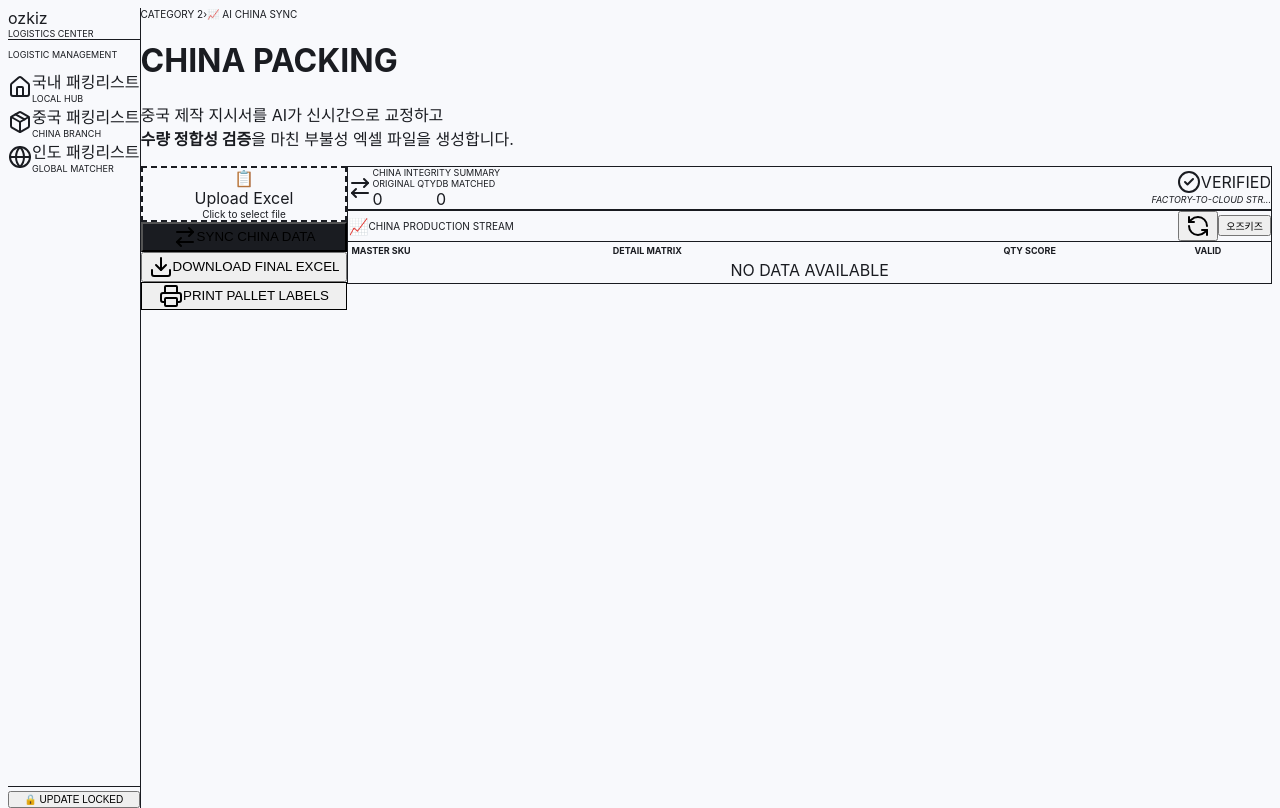
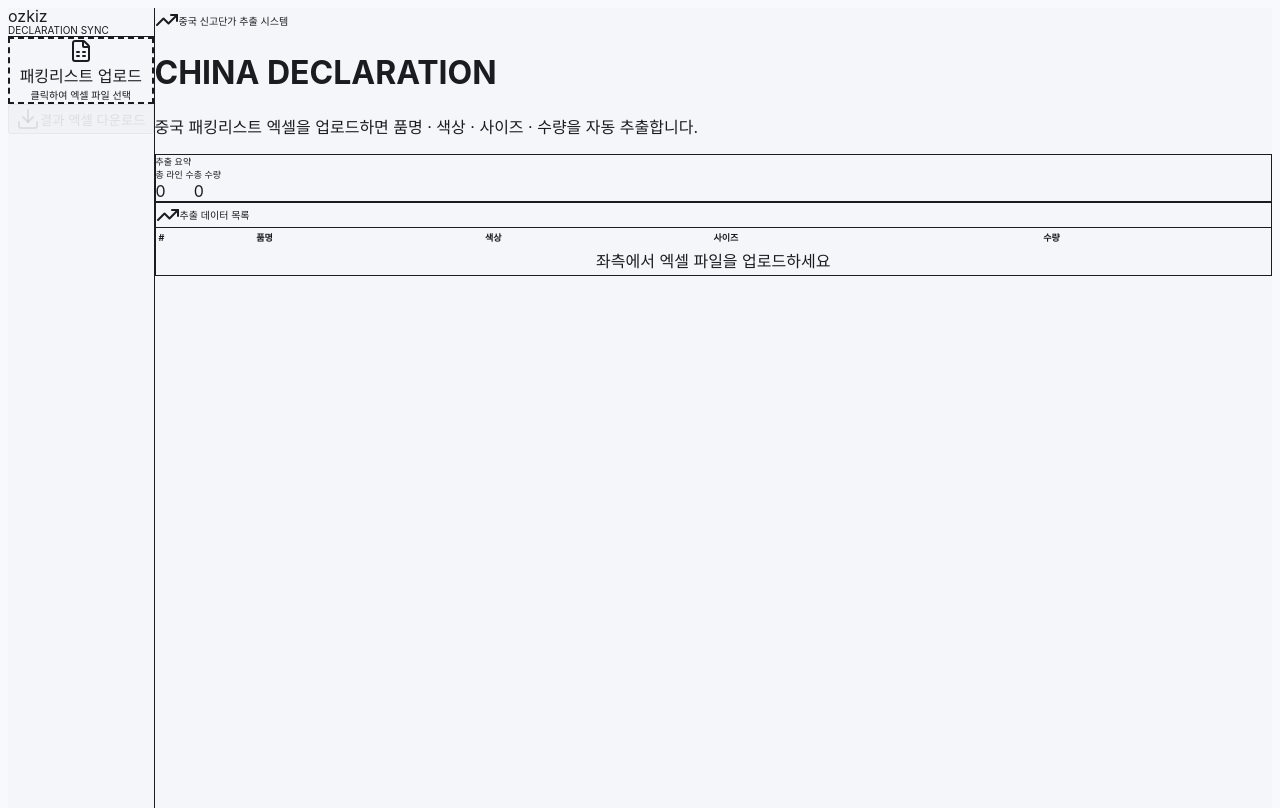
Before and after one commit to dkgkzizi/china-declaration-sync, a Next.js app: page / in a window 1280 px wide. Built offline with nearby package versions, Linux system fonts and the light colour scheme.

Commit message:
UI: Clean declaration-sync design, red+white style, no irrelevant nav

```diff
--- a/src/app/page.tsx
+++ b/src/app/page.tsx
@@ -2,7 +2,7 @@
 
 import { useState, useRef } from 'react';
 import * as XLSX from 'xlsx';
-import { RefreshCcw, Download, Printer, CheckCircle2, XCircle, ArrowRightLeft, Globe, Package, Home } from 'lucide-react';
+import { RefreshCcw, Download, FileSpreadsheet, CheckCircle2, XCircle, TrendingUp } from 'lucide-react';
 
 interface RowItem {
   id: string;
@@ -76,7 +76,7 @@ export default function Page() {
         }
       }
 
-      if (result.length === 0) setError('데이터를 추출하지 못했습니다.');
+      if (result.length === 0) setError('데이터를 추출하지 못했습니다. 파일을 확인해주세요.');
       else setRows(result);
     } catch (e: any) {
       setError(`오류: ${e.message}`);
@@ -88,60 +88,20 @@ export default function Page() {
   const totalQty = rows.reduce((s, r) => s + r.qty, 0);
 
   return (
-    <div className="flex h-screen bg-[#f8f9fc] overflow-hidden">
+    <div className="flex h-screen bg-[#f5f6fa] overflow-hidden">
 
-      {/* ─── 좌측 사이드바 ─── */}
-      <aside className="w-56 bg-white border-r border-slate-100 flex flex-col flex-shrink-0">
-        {/* 로고 */}
-        <div className="px-6 pt-8 pb-6 border-b border-slate-100">
-          <div className="text-2xl font-black text-red-500 tracking-tight">ozkiz</div>
-          <div className="text-[9px] font-bold text-slate-400 uppercase tracking-widest mt-0.5">Logistics Center</div>
+      {/* ── 좌측 패널 ── */}
+      <aside className="w-72 flex-shrink-0 bg-white border-r border-slate-100 flex flex-col p-8 gap-6">
+        {/* 브랜드 */}
+        <div className="pb-6 border-b border-slate-100">
+          <div className="text-2xl font-black text-red-500 tracking-tight leading-none">ozkiz</div>
+          <div className="text-[10px] font-bold text-slate-400 uppercase tracking-widest mt-1">Declaration Sync</div>
         </div>
 
-        {/* 네비게이션 */}
-        <nav className="flex-1 px-4 py-6 space-y-1">
-          <p className="text-[9px] font-black text-slate-400 uppercase tracking-widest px-3 mb-3">Logistic Management</p>
-
-          <NavItem icon={<Home className="w-4 h-4" />} label="국내 패킹리스트" sub="LOCAL HUB" active={false} />
-          <NavItem icon={<Package className="w-4 h-4" />} label="중국 패킹리스트" sub="CHINA BRANCH" active={true} />
-          <NavItem icon={<Globe className="w-4 h-4" />} label="인도 패킹리스트" sub="GLOBAL MATCHER" active={false} />
-        </nav>
-
-        {/* 하단 버튼 */}
-        <div className="p-4 border-t border-slate-100">
-          <button className="w-full py-3 rounded-xl bg-slate-100 text-slate-400 text-[10px] font-black uppercase tracking-widest">
-            🔒 Update Locked
-          </button>
-        </div>
-      </aside>
-
-      {/* ─── 메인 영역 ─── */}
-      <main className="flex-1 overflow-y-auto p-10">
-
-        {/* 상단 헤더 */}
-        <div className="mb-10">
-          <div className="flex items-center gap-2 text-[10px] font-bold text-slate-400 uppercase tracking-widest mb-3">
-            <span>Category 2</span>
-            <span>›</span>
-            <span className="text-red-500">📈 AI China Sync</span>
-          </div>
-          <h1 className="text-4xl font-black text-slate-800 tracking-tight">
-            CHINA <span className="text-red-500">PACKING</span>
-          </h1>
-          <p className="text-slate-500 text-sm mt-2">
-            중국 제작 지시서를 AI가 신시간으로 교정하고<br />
-            <strong>수량 정합성 검증</strong>을 마친 부불성 엑셀 파일을 생성합니다.
-          </p>
-        </div>
-
-        <div className="flex gap-6 items-start">
-
-          {/* ─── 좌측 패널: 업로드 + 버튼 ─── */}
-          <div className="w-64 flex-shrink-0 space-y-3">
-            {/* 파일 업로드 카드 */}
+        {/* 업로드 카드 */}
         <div
           onClick={() => fileRef.current?.click()}
-              className="bg-white rounded-3xl border-2 border-dashed border-slate-200 hover:border-red-400 transition-all cursor-pointer p-8 flex flex-col items-center gap-3 text-center"
+          className="rounded-3xl border-2 border-dashed border-slate-200 hover:border-red-400 transition-all cursor-pointer p-8 flex flex-col items-center gap-4 text-center"
         >
           <input
             ref={fileRef}
@@ -150,151 +110,135 @@ export default function Page() {
             className="hidden"
             onChange={e => e.target.files?.[0] && handleUpload(e.target.files[0])}
           />
-              <div className="w-16 h-16 bg-red-500 rounded-2xl flex items-center justify-center shadow-lg shadow-red-500/30">
+          <div className="w-16 h-16 bg-red-500 rounded-2xl flex items-center justify-center shadow-lg shadow-red-500/25">
             {loading
               ? <RefreshCcw className="w-7 h-7 text-white animate-spin" />
-                  : <span className="text-2xl">📋</span>
+              : <FileSpreadsheet className="w-7 h-7 text-white" />
             }
           </div>
           <div>
             <div className="font-bold text-slate-700 text-sm">
-                  {fileName ? 'Excel Loaded' : 'Upload Excel'}
+              {fileName ? '파일 업로드 완료' : '패킹리스트 업로드'}
             </div>
-                <div className="text-[10px] text-slate-400 mt-0.5 font-medium truncate w-44">
-                  {fileName || 'Click to select file'}
+            <div className="text-[10px] text-slate-400 mt-1 font-medium break-all">
+              {fileName || '클릭하여 엑셀 파일 선택'}
             </div>
           </div>
         </div>
 
-            {/* 액션 버튼들 */}
-            <button className="w-full py-4 rounded-2xl bg-[#1a1c21] text-white font-bold text-xs flex items-center justify-center gap-2 hover:bg-[#2d3139] transition-all">
-              <ArrowRightLeft className="w-4 h-4" /> SYNC CHINA DATA
+        {/* 다운로드 버튼 */}
+        <button
+          disabled={rows.length === 0}
+          className="w-full py-4 rounded-2xl bg-red-500 text-white font-bold text-xs flex items-center justify-center gap-2 shadow-lg shadow-red-500/20 hover:bg-red-600 transition-all disabled:opacity-30 disabled:cursor-not-allowed"
+        >
+          <Download className="w-4 h-4" /> 결과 엑셀 다운로드
         </button>
-            <button className="w-full py-4 rounded-2xl bg-red-500 text-white font-bold text-xs flex items-center justify-center gap-2 shadow-lg shadow-red-500/20 hover:bg-red-600 transition-all">
-              <Download className="w-4 h-4" /> DOWNLOAD FINAL EXCEL
+
+        {/* 파일 다시 선택 */}
+        {fileName && (
+          <button
+            onClick={() => { setRows([]); setFileName(''); setError(''); }}
+            className="w-full py-3 rounded-2xl bg-slate-50 border border-slate-200 text-slate-500 font-bold text-xs flex items-center justify-center gap-2 hover:bg-slate-100 transition-all"
+          >
+            <RefreshCcw className="w-3.5 h-3.5" /> 초기화
           </button>
-            <button className="w-full py-4 rounded-2xl bg-white border border-slate-200 text-slate-700 font-bold text-xs flex items-center justify-center gap-2 hover:bg-slate-50 transition-all">
-              <Printer className="w-4 h-4" /> PRINT PALLET LABELS
-            </button>
+        )}
+      </aside>
+
+      {/* ── 메인 콘텐츠 ── */}
+      <main className="flex-1 overflow-y-auto p-10 space-y-6">
+
+        {/* 페이지 제목 */}
+        <div>
+          <div className="text-[10px] font-bold text-slate-400 uppercase tracking-widest mb-2 flex items-center gap-2">
+            <TrendingUp className="w-3 h-3 text-red-500" /> 중국 신고단가 추출 시스템
+          </div>
+          <h1 className="text-4xl font-black text-slate-800 tracking-tight">
+            CHINA <span className="text-red-500">DECLARATION</span>
+          </h1>
+          <p className="text-slate-400 text-sm mt-2">
+            중국 패킹리스트 엑셀을 업로드하면 품명 · 색상 · 사이즈 · 수량을 자동 추출합니다.
+          </p>
         </div>
 
-          {/* ─── 우측 패널: 결과 ─── */}
-          <div className="flex-1 space-y-4">
-
         {/* 요약 카드 */}
-            <div className="bg-white rounded-3xl p-6 border border-slate-100 flex items-center gap-8">
-              <div className="w-12 h-12 bg-red-50 rounded-2xl flex items-center justify-center text-red-500">
-                <ArrowRightLeft className="w-5 h-5" />
+        <div className="bg-white rounded-3xl border border-slate-100 p-8 flex items-center gap-12">
+          <div>
+            <div className="text-[9px] font-black text-red-400 uppercase tracking-widest mb-3">추출 요약</div>
+            <div className="flex items-end gap-10">
+              <div>
+                <div className="text-[9px] font-bold text-slate-400 uppercase mb-1">총 라인 수</div>
+                <div className="text-3xl font-black text-slate-800">{rows.length.toLocaleString()}</div>
               </div>
               <div>
-                <div className="text-[9px] font-black text-red-400 uppercase tracking-widest mb-2">China Integrity Summary</div>
-                <div className="flex items-end gap-10">
-                  <div>
-                    <div className="text-[9px] font-bold text-slate-400 uppercase mb-1">Original Qty</div>
-                    <div className="text-3xl font-black text-slate-800">{totalQty.toLocaleString()}</div>
-                  </div>
-                  <div>
-                    <div className="text-[9px] font-bold text-slate-400 uppercase mb-1">DB Matched</div>
+                <div className="text-[9px] font-bold text-slate-400 uppercase mb-1">총 수량</div>
                 <div className="text-3xl font-black text-red-500">{totalQty.toLocaleString()}</div>
               </div>
             </div>
           </div>
-              <div className="ml-auto text-right">
-                <div className="flex items-center gap-1 text-emerald-500 font-bold text-xs justify-end">
-                  <CheckCircle2 className="w-3.5 h-3.5" /> VERIFIED
+          {rows.length > 0 && (
+            <div className="ml-auto flex items-center gap-2 text-emerald-500 font-bold text-sm">
+              <CheckCircle2 className="w-5 h-5" /> 추출 완료
             </div>
-                <div className="text-[9px] text-slate-400 mt-1 uppercase italic tracking-wider">Factory-to-Cloud Str...</div>
-              </div>
+          )}
         </div>
 
-            {/* 결과 테이블 카드 */}
-            <div className="bg-white rounded-3xl border border-slate-100 overflow-hidden">
-              {/* 테이블 헤더 */}
-              <div className="flex items-center justify-between px-8 py-5 border-b border-slate-100">
-                <div className="flex items-center gap-2">
-                  <span className="text-red-500 text-sm">📈</span>
-                  <span className="text-[10px] font-black text-slate-400 uppercase tracking-widest">China Production Stream</span>
-                </div>
-                <div className="flex items-center gap-3">
-                  <button className="w-8 h-8 rounded-lg bg-slate-50 flex items-center justify-center text-slate-400 hover:bg-slate-100">
-                    <RefreshCcw className="w-3.5 h-3.5" />
-                  </button>
-                  <button className="px-4 py-1.5 bg-red-50 text-red-500 text-[10px] font-black rounded-lg uppercase hover:bg-red-100">
-                    오즈키즈
-                  </button>
-                </div>
-              </div>
-
+        {/* 에러 */}
         {error && (
-                <div className="mx-8 my-4 p-4 bg-red-50 border border-red-100 rounded-2xl text-red-600 text-sm font-semibold">
+          <div className="bg-red-50 border border-red-100 rounded-2xl p-5 text-red-600 text-sm font-semibold">
             {error}
           </div>
         )}
 
+        {/* 결과 테이블 */}
+        <div className="bg-white rounded-3xl border border-slate-100 overflow-hidden">
+          <div className="flex items-center justify-between px-8 py-5 border-b border-slate-100">
+            <div className="text-[10px] font-black text-slate-400 uppercase tracking-widest flex items-center gap-2">
+              <TrendingUp className="w-3.5 h-3.5 text-red-500" /> 추출 데이터 목록
+            </div>
+            <div className="text-[10px] font-bold text-slate-400">{rows.length > 0 ? `${rows.length}개 항목` : ''}</div>
+          </div>
+
           <table className="w-full text-left">
             <thead>
               <tr className="border-b border-slate-50">
-                    <th className="px-8 py-4 text-[9px] font-black text-slate-400 uppercase tracking-widest">Master SKU</th>
-                    <th className="px-8 py-4 text-[9px] font-black text-slate-400 uppercase tracking-widest">Detail Matrix</th>
-                    <th className="px-8 py-4 text-[9px] font-black text-slate-400 uppercase tracking-widest text-center">Qty Score</th>
-                    <th className="px-8 py-4 text-[9px] font-black text-slate-400 uppercase tracking-widest text-center">Valid</th>
+                {['#', '품명', '색상', '사이즈', '수량'].map(h => (
+                  <th key={h} className="px-8 py-4 text-[9px] font-black text-slate-400 uppercase tracking-widest">{h}</th>
+                ))}
               </tr>
             </thead>
             <tbody>
               {rows.length === 0 ? (
                 <tr>
-                      <td colSpan={4} className="px-8 py-24 text-center text-slate-300 text-sm font-bold uppercase tracking-widest">
-                        No Data Available
+                  <td colSpan={5} className="px-8 py-32 text-center text-slate-300 text-sm font-bold uppercase tracking-widest">
+                    좌측에서 엑셀 파일을 업로드하세요
                   </td>
                 </tr>
               ) : (
-                    rows.map((row) => (
+                rows.map((row, idx) => (
                   <tr key={row.id} className="border-b border-slate-50 hover:bg-slate-50/50 transition-colors">
-                        <td className="px-8 py-5 text-sm font-bold text-slate-500">미매칭</td>
-                        <td className="px-8 py-5">
-                          <div className="inline-block px-2 py-0.5 bg-red-50 text-red-400 text-[9px] font-black rounded mb-1 uppercase">
-                            Ref: {row.name}
-                          </div>
-                          <div className="text-base font-black text-slate-800 leading-tight">{row.name}</div>
-                          <div className="text-[10px] text-slate-400 font-medium mt-0.5">{row.size} / {row.color || '-'}</div>
+                    <td className="px-8 py-4 text-xs text-slate-300 font-bold">{idx + 1}</td>
+                    <td className="px-8 py-4 font-bold text-slate-800">{row.name}</td>
+                    <td className="px-8 py-4 text-slate-500 text-sm">{row.color || '-'}</td>
+                    <td className="px-8 py-4">
+                      <span className="px-2.5 py-1 bg-slate-50 border border-slate-200 rounded-lg text-[10px] font-black text-slate-500 uppercase">{row.size}</span>
                     </td>
-                        <td className="px-8 py-5 text-center">
-                          <span className="text-lg font-black text-slate-700">{row.qty}</span>
-                        </td>
-                        <td className="px-8 py-5">
-                          <div className="flex items-center justify-center gap-2">
-                            <button className="w-7 h-7 rounded-full border border-slate-200 flex items-center justify-center text-slate-300 hover:border-red-300 hover:text-red-500 transition-colors">
-                              <CheckCircle2 className="w-4 h-4" />
-                            </button>
-                            <button className="w-7 h-7 rounded-full border border-slate-200 flex items-center justify-center text-slate-300 hover:border-slate-400 transition-colors">
-                              <XCircle className="w-4 h-4" />
-                            </button>
-                          </div>
-                        </td>
+                    <td className="px-8 py-4 font-black text-red-500 text-base">{row.qty.toLocaleString()}</td>
                   </tr>
                 ))
               )}
             </tbody>
+            {rows.length > 0 && (
+              <tfoot>
+                <tr className="border-t border-slate-200 bg-slate-50">
+                  <td colSpan={4} className="px-8 py-5 font-black text-slate-600 text-right text-sm uppercase tracking-wider">합계</td>
+                  <td className="px-8 py-5 font-black text-red-600 text-lg">{totalQty.toLocaleString()}</td>
+                </tr>
+              </tfoot>
+            )}
           </table>
-            </div>
-          </div>
         </div>
       </main>
     </div>
   );
 }
-
-function NavItem({ icon, label, sub, active }: { icon: React.ReactNode; label: string; sub: string; active: boolean }) {
-  return (
-    <div className={`flex items-center gap-3 px-3 py-3 rounded-xl cursor-pointer transition-all ${active ? 'bg-red-50' : 'hover:bg-slate-50'}`}>
-      <div className={`w-9 h-9 rounded-xl flex items-center justify-center ${active ? 'bg-red-500 text-white shadow-md shadow-red-500/30' : 'bg-slate-100 text-slate-400'}`}>
-        {icon}
-      </div>
-      <div>
-        <div className={`text-xs font-bold ${active ? 'text-red-500' : 'text-slate-600'}`}>{label}</div>
-        <div className="text-[9px] font-bold text-slate-400 uppercase tracking-wider">{sub}</div>
-      </div>
-      {active && <div className="ml-auto w-1.5 h-1.5 rounded-full bg-red-500" />}
-    </div>
-  );
-}
```
Lines whose indentation alone changed are shown as unchanged.
